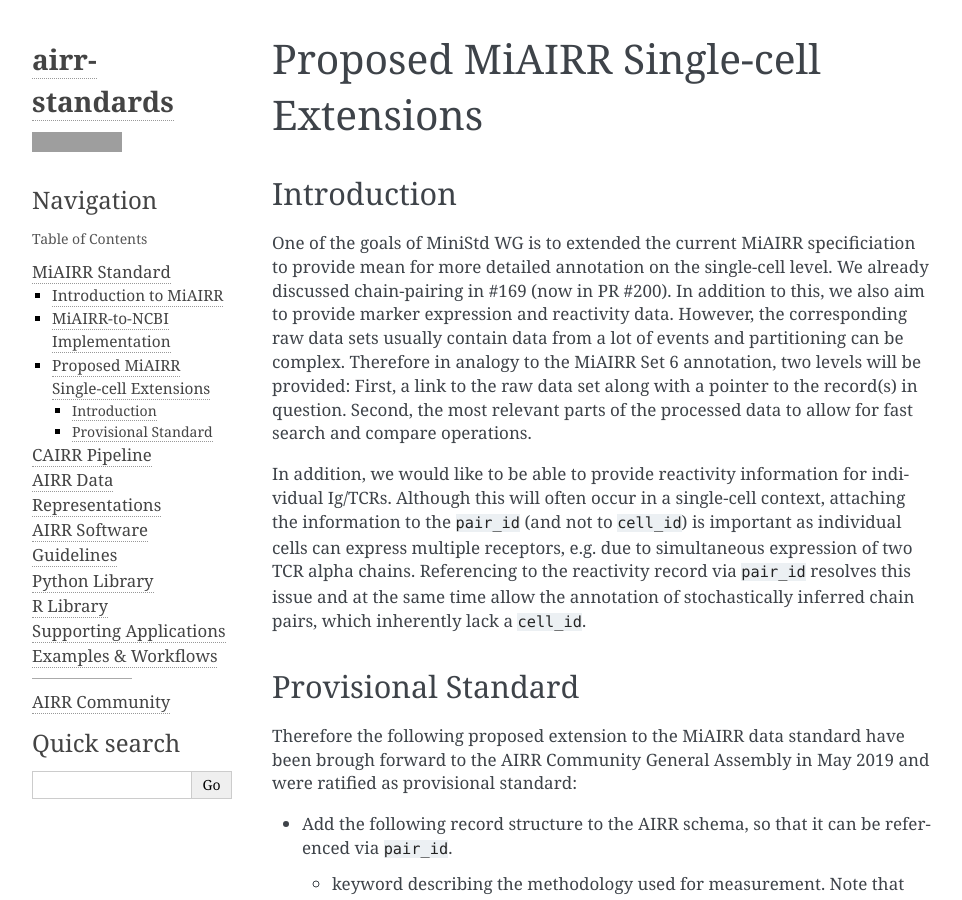
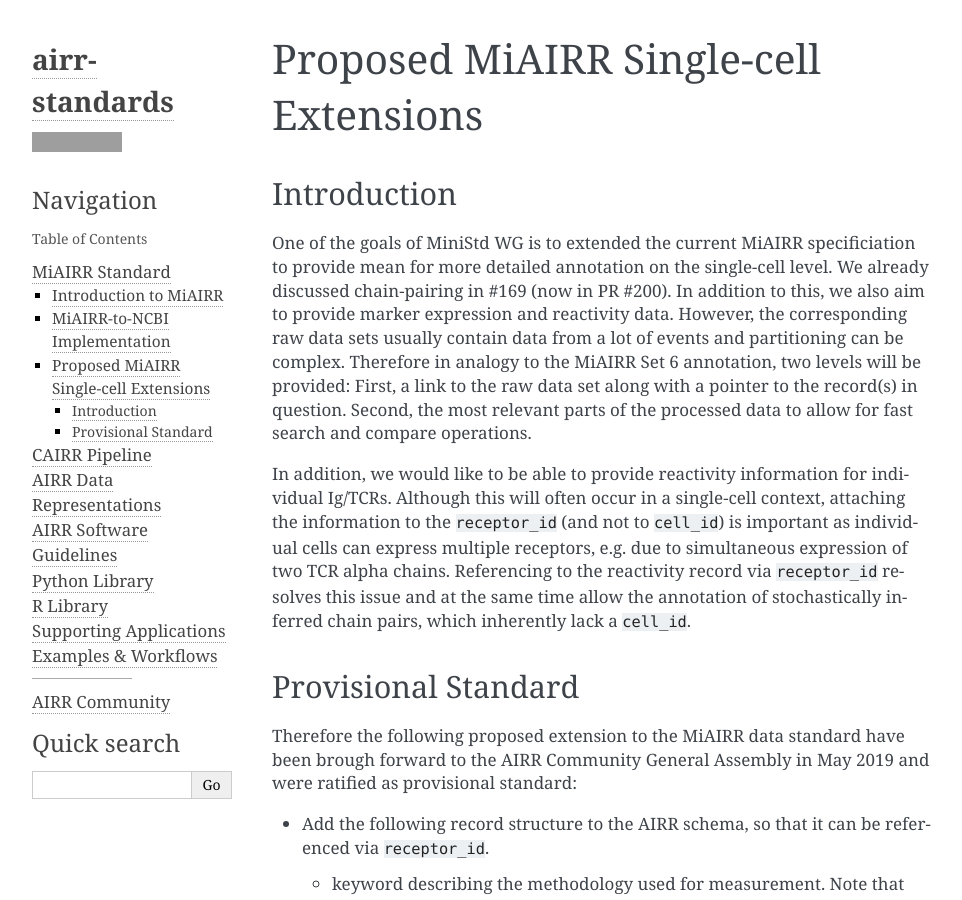
Before and after one commit to airr-community/airr-standards, a Sphinx documentation site: the page built from docs/miairr/miairr_single_cell_extension.rst, in a window 1280 px wide and 900 px high. Shown: the whole window, without its empty margins (148-1110 px from the left). Built offline with Sphinx 7.4.7, drawn with Linux system fonts in a browser that asks for light colours; pages that are not in the unit, such as notebooks, are missing from menus; grey boxes are pictures that could not be loaded.

Commit message:
Update miairr_single_cell_extension.rst

```diff
--- a/docs/miairr/miairr_single_cell_extension.rst
+++ b/docs/miairr/miairr_single_cell_extension.rst
@@ -18,10 +18,10 @@ processed data to allow for fast search and compare operations.
 
 In addition, we would like to be able to provide reactivity information
 for individual Ig/TCRs. Although this will often occur in a single-cell
-context, attaching the information to the ``pair_id`` (and not to
+context, attaching the information to the ``receptor_id`` (and not to
 ``cell_id``) is important as individual cells can express multiple
 receptors, e.g. due to simultaneous expression of two TCR alpha chains.
-Referencing to the reactivity record via ``pair_id`` resolves this issue
+Referencing to the reactivity record via ``receptor_id`` resolves this issue
 and at the same time allow the annotation of stochastically inferred
 chain pairs, which inherently lack a ``cell_id``.
 
@@ -34,7 +34,7 @@ have been brough forward to the AIRR Community General Assembly in
 May 2019 and were ratified as provisional standard:
 
 - Add the following record structure to the AIRR schema, so that it can
-  be referenced via ``pair_id``.
+  be referenced via ``receptor_id``.
 
   - keyword describing the methodology used for measurement. Note that
     only methods that return an absolute and quantitative measurement
```
